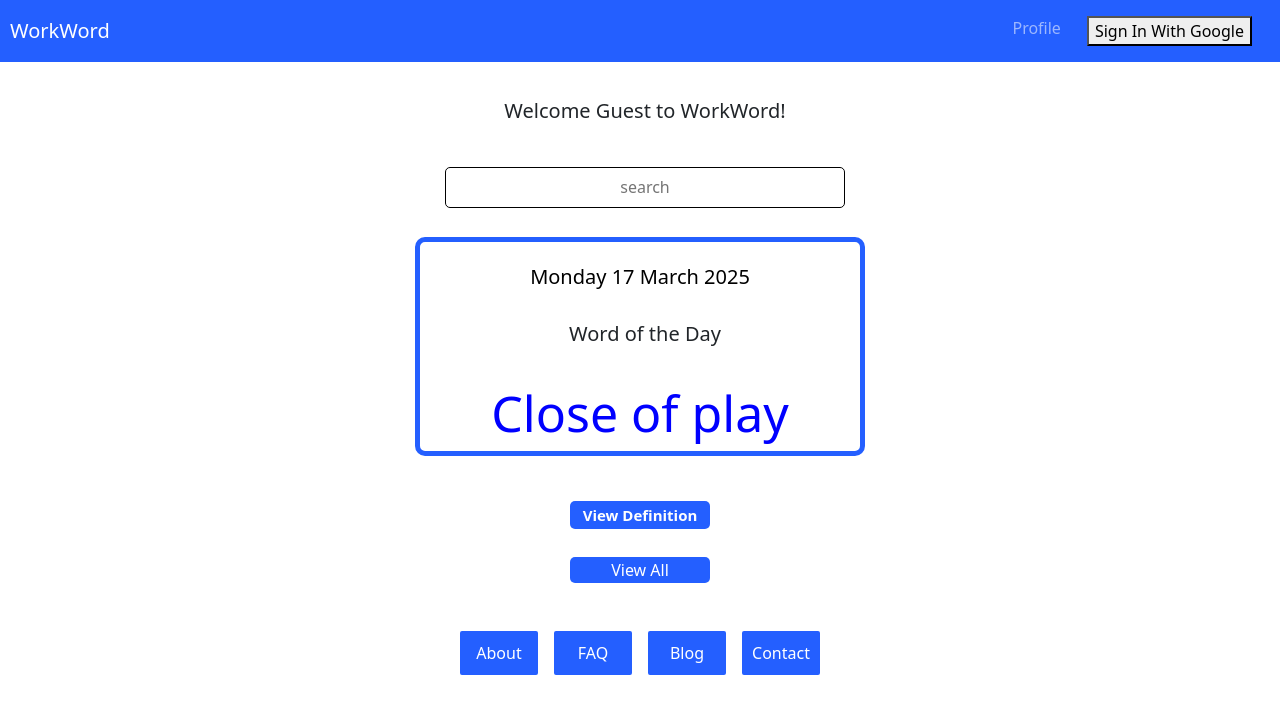
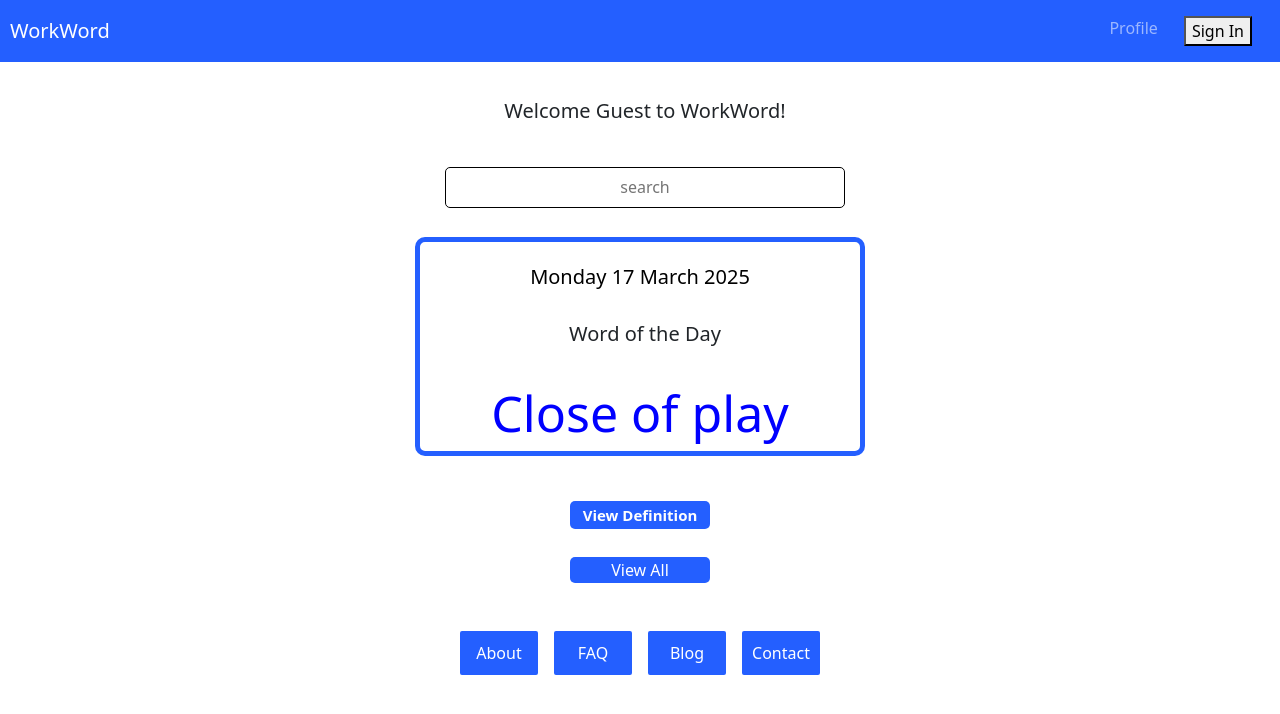
Before and after one commit to EriikT/ReactAppProject, a React (Create React App) app in the folder my-app/: page /Home in a window 1280 px wide. Shown: the top 714 px of the page. Built offline with nearby package versions, Linux system fonts and the light colour scheme; no server answers.

Commit message:
more changes

```diff
--- a/my-app/src/components/Navbar.css
+++ b/my-app/src/components/Navbar.css
@@ -17,3 +17,8 @@
 .navigation-container {
   padding-right: 20px;
 }
+
+.nav-link-container {
+  display: flex;
+  justify-content: space-between;
+}
--- a/my-app/src/components/Navbar.js
+++ b/my-app/src/components/Navbar.js
@@ -67,8 +67,10 @@ export default function AppNavbar() {
             <Navbar.Toggle aria-controls="responsive-navbar-nav" className='burger-button'/>
             <Navbar.Collapse id="responsive-navbar-nav">
                 <Nav className="ms-auto navigation-container">
-                    <Nav.Link href="/Profile" className='nav-link'>Profile</Nav.Link>
-                    <Nav.Link className='nav-link'><Button/></Nav.Link>
+                <div className='nav-link-container'>
+                        <Nav.Link href="/Profile" className='nav-link'>Profile</Nav.Link>
+                        <Nav.Link className='nav-link'><Button/></Nav.Link>
+                </div>
                     {/* <Nav.Link href="SigninAccount" className='nav-link'>Signin</Nav.Link>
                     <Nav.Link href="CreateAccount" className='nav-link'>Signup</Nav.Link> */}
                 </Nav>
--- a/my-app/src/lib/button.jsx
+++ b/my-app/src/lib/button.jsx
@@ -41,7 +41,7 @@ const Button = () => {
                     onClick={handleClick}
                     disabled={isLoading} // Disable button while loading
                 >
-                    {isLoading ? "Loading..." : user ? "Sign Out" : "Sign In With Google"}
+                    {isLoading ? "Loading..." : user ? "Sign Out" : "Sign In"}
                 </button>
             )}
         </>
--- a/my-app/src/pages/Profile.js
+++ b/my-app/src/pages/Profile.js
@@ -78,13 +78,13 @@ export default function Profile() {
                             </span>
                         </div>
 
-                        <div>
+                        {/* <div>
                             <h4>Log Out</h4>
                             <link rel="stylesheet" href="https://fonts.googleapis.com/css2?family=Material+Symbols+Outlined:opsz,wght,FILL,GRAD@48,400,0,0" />
                             <span className="material-symbols-outlined">
                             chevron_right
                             </span>
-                        </div>
+                        </div> */}
                         <div>
                             <h4>
                                 <Button/>
```
